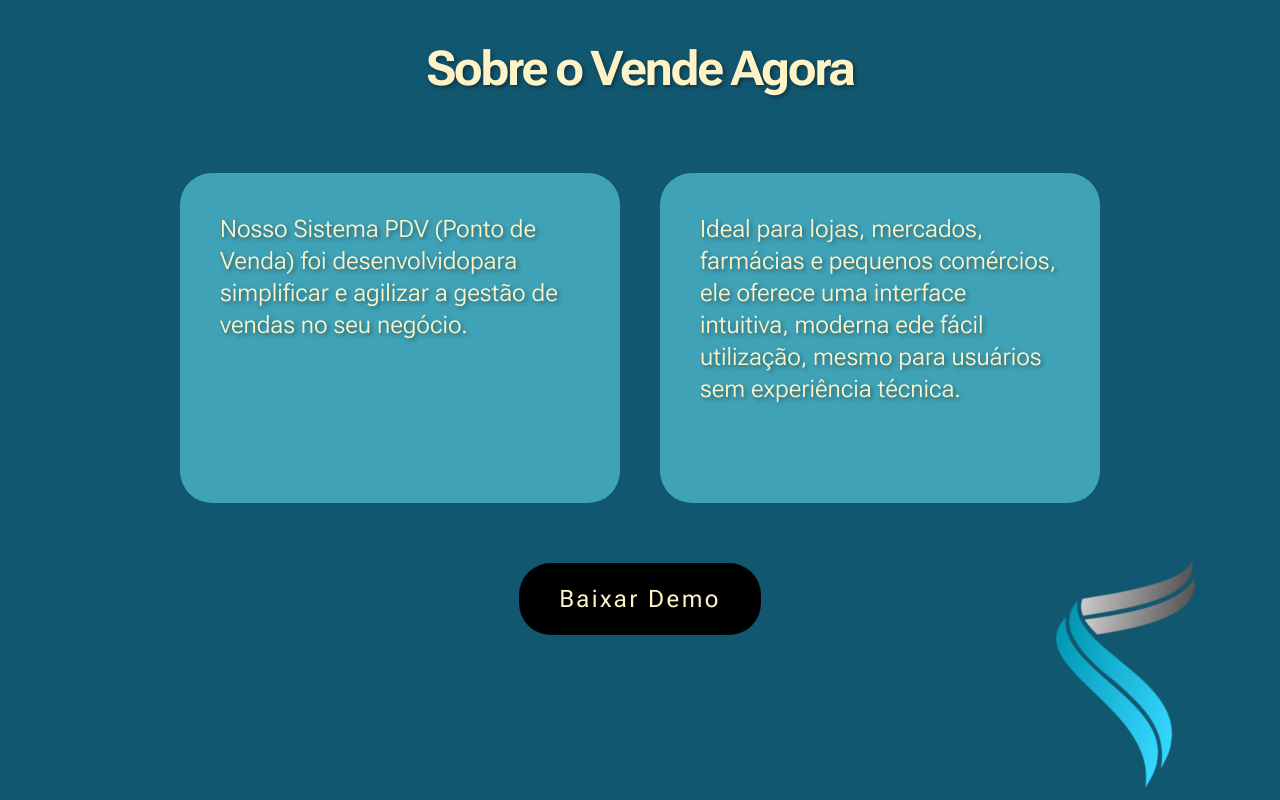
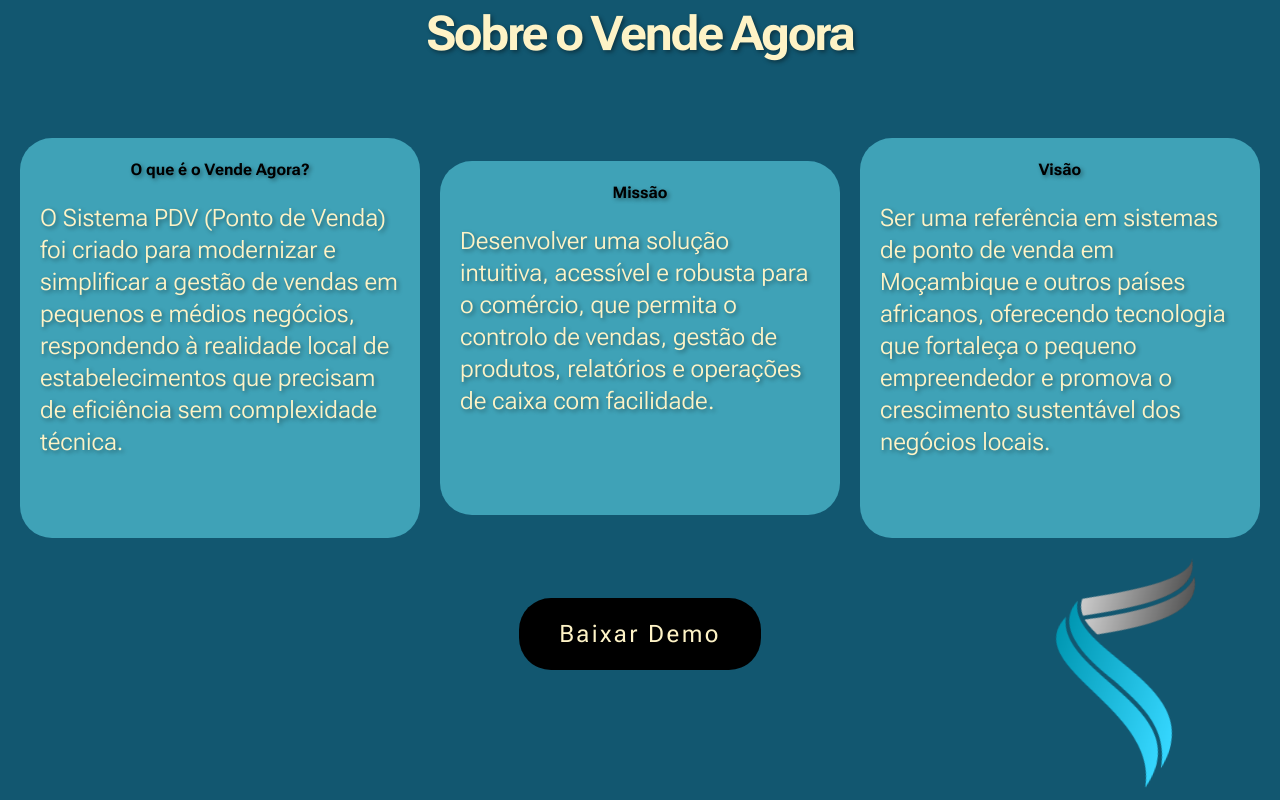
Before and after one commit to CafeNoCodigo/LANDING_PAGE_POINT_OF_SALE_SYSTEM, a React (Vite) app: page / in a window 1280 px wide. Shown: the part 860-1660 px from the top of the page. Built offline with nearby package versions, Linux system fonts and the light colour scheme.

Commit message:
Added footer and some refactor to the entire code

```diff
--- a/src/App.jsx
+++ b/src/App.jsx
@@ -17,6 +17,7 @@
     <Resources_Payment />
     <Report />
     <Contact />
+    <Footer />
     </>
   )
 
--- a/src/index.js
+++ b/src/index.js
@@ -1,4 +1,4 @@
-export const resourcesData = [
+const resourcesData = [
   {
     title: "Simplicidade",
     img: "/images/logos/simple.png",
@@ -19,16 +19,23 @@
   },
 ];
 
-export const about = [
+const about = [
   {
-    text: "Nosso Sistema PDV (Ponto de Venda) foi desenvolvidopara simplificar e agilizar a gestão de vendas no seu negócio."
+    title: "O que é o Vende Agora?",
+    text: "O Sistema PDV (Ponto de Venda) foi criado para modernizar e simplificar a gestão de vendas em pequenos e médios negócios, respondendo à realidade local de estabelecimentos que precisam de eficiência sem complexidade técnica."
   },
   {
-    text: "Ideal para lojas, mercados, farmácias e pequenos comércios, ele oferece uma interface intuitiva, moderna ede fácil utilização, mesmo para usuários sem experiência técnica."
+    title: 'Missão',
+    text: "Desenvolver uma solução intuitiva, acessível e robusta para o comércio, que permita o controlo de vendas, gestão de produtos, relatórios e operações de caixa com facilidade."
   },
+  {
+    title: "Visão",
+    text: "Ser uma referência em sistemas de ponto de venda em Moçambique e outros países africanos, oferecendo tecnologia que fortaleça o pequeno empreendedor e promova o crescimento sustentável dos negócios locais."
+  }
 ];
 
-export const contact = {
+
+const contact = {
   tel: "+258 834-681-798",
   email: "fpscomerce@gmail.com",
   linkedin_img: "/images/linkedin.svg",
@@ -40,7 +47,7 @@
   x: "https://x.com/MainatoFabiao"
 };
 
-export const report = [
+const report = [
   {
     text: "'Desde que começámos a usar este sistema, as nossas vendas ficaram muito mais organizadas. O controlo de estoque e os relatórios em PDF são uma mais-valia para o nosso negócio.'",
     author: "- Júlio Macano, Dono de Mercearia em Matola"
@@ -55,11 +62,36 @@
   },
 ];
 
-export const title = {
+const title = {
     about: "Sobre o Vende Agora",
     resources: "Principais Recursos",
     report: "Acompanhe Alguns Relatos",
     contact: "Fale Conosco"
 };
 
-export default resourcesData;
+const social =[
+  {
+    imgPath: "/images/linkedin.svg",
+    alt: "LinkedIn",
+    url: "https://www.linkedin.com/in/fabiao-chirindza-mainato/"
+  },
+  {
+    imgPath: "/images/whatsapp.svg",
+    alt: "Whatsapp",
+    url: "https://wa.me/258847455300?text=Olá,%20gostaria%20de%20saber%20mais%20sobre%20o%20sistema%20pdv."
+  },
+  {
+    imgPath: "/images/x.svg",
+    alt: "X",
+    url: "https://x.com/MainatoFabiao"
+  }
+]
+
+export default {
+  resourcesData,
+  about,
+  contact,
+  report,
+  title,
+  social
+};
--- a/src/sections/About.jsx
+++ b/src/sections/About.jsx
@@ -1,11 +1,11 @@
 import { useState } from "react"
-import { about, title } from '../index'
+import data from '../index'
 
-const About = () => {
+const  About = () => {
     const [hoveredIndex, setHoveredIndex] = useState( null );
 
   return (
-    <section id="about">
+    <section id="about px-5 py-5">
 
         <img
         src="/images/bg-element-blue.png"
@@ -14,22 +14,22 @@
         alt="Element decoration blue" />
         <div className='section section-layout'>
             <div className='text-center'>
-                <h1 className='h1 md:pb-20 pb-10 mt-10 md:mt-0 tracking-tighter text-shadow'>{ title.about }</h1>
-                    <div className="md:flex text-center items-center justify-center mx-5
-                                gap-10">
-                        {about.map((resource, index) => (
+                <h1 className='h1 md:pb-20 pb-10 mt-10 md:mt-0 tracking-tighter text-shadow'>{ data.title.about }</h1>
+                    <div className="md:flex text-center items-center justify-center gap-5">
+                        {data.about.map((resource, index) => (
                             <div
                                     className={`
                                     md:transform transition-all duration-500 ease-in-out
                                     cursor-pointer
                                     mb-15
-                                    md:px-5
                                     pt-5 pb-5
                                     md:rounded-4xl rounded-xl
                                     ${hoveredIndex !== null && hoveredIndex !== index ? "md:scale-95 md:opacity-40 md:bg-transparent bg-[var(--element-decoration)]" : "md:scale-100 md:opacity-100 bg-[var(--element-decoration)]"}`}
                                     key={index}
                                     onMouseEnter = {() => setHoveredIndex(index)}
                                     onMouseLeave={() => setHoveredIndex(null)}>
+                                <h2 className="h2 text-shadow about-h2 font-bold">
+                                    {resource.title}</h2>
                                 <p className="p text-shadow about-p font-light">
                                     {resource.text}
                                 </p>
--- a/src/sections/Contact.jsx
+++ b/src/sections/Contact.jsx
@@ -1,8 +1,8 @@
-import { contact, title } from '../index'
+import data from '../index';
 
 const Contact = () => {
   return (
-    <section id='contact' className='section'>
+    <section id='contact' className='section bg-amber-100'>
       <img
         src="/images/bg-element-yellow.png"
         className='element-decoration rotate-55 md:ml-0 ml-[-100px] mt-100 md:mt-140
@@ -23,25 +23,25 @@
 
       <div className='section-layout mt-15'>
         <div className='md:w-1/2 text-shadow-lg md:ml-10'>
-          <h1 className='h1 md:mb-20 mb-10'>{ title.contact }</h1>
+          <h1 className='h1 md:mb-20 mb-10 text-black'>{ data.title.contact }</h1>
           <div className='mb-10'>
             <div className='contact-info'>
-              <h1 className='h1 text-xl pr-5 font-light'>Telefone</h1>
-              <p className='text-lg'>{ contact.tel }</p>
+              <h1 className='h1 text-xl pr-5 font-light text-black'>Telefone</h1>
+              <p className='text-lg'>{ data.contact.tel }</p>
+            </div>
+            <div className='contact-info '>
+              <h1 className='h1 text-xl text-black pr-10 font-light'>E-mail</h1>
+              <p className='text-lg'>{ data.contact.email }</p>
             </div>
             <div className='contact-info'>
-              <h1 className='h1 text-xl pr-10 font-light'>E-mail</h1>
-              <p className='text-lg'>{ contact.email }</p>
-            </div>
-            <div className='contact-info'>
-              <h1 className='h1 text-xl pr-10 font-light'>Social</h1>
-              <a href={ contact.linkedin } target='_blank'><img src={ contact.linkedin_img } alt="Linkedin" /></a>
-              <a href={ contact.whatsapp } target='_blank'><img className="pr-5 pl-5" src={ contact.whatsapp_img } alt="Whatsapp" /></a>
-              <a href={ contact.x } target='_blank'><img src={ contact.x_img } alt="X" /></a>
+              <h1 className='h1 text-xl pr-10 font-light text-black'>Social</h1>
+              <a href={ data.contact.linkedin } target='_blank'><img src={ data.contact.linkedin_img } alt="Linkedin" /></a>
+              <a href={ data.contact.whatsapp } target='_blank'><img className="pr-5 pl-5" src={ data.contact.whatsapp_img } alt="Whatsapp" /></a>
+              <a href={ data.contact.x } target='_blank'><img src={ data.contact.x_img } alt="X" /></a>
             </div>
           </div>
         </div>
-        <div><img className='md:w-250 md:mt-20 relative' src={ contact.img } alt="Contact section" /></div>
+        <div><img className='md:w-250 md:mt-20 relative' src={ data.contact.img } alt="Contact section" /></div>
       </div>
     </section>
 
--- a/src/sections/Footer.jsx
+++ b/src/sections/Footer.jsx
@@ -1,9 +1,17 @@
-import React from 'react'
-
+import data from "../index";
+const year = new Date().getFullYear();
 const Footer = () => {
   return (
-    <footer className='relative w-full h-30 bg-[var(--element-decoration)]'>
-
+    <footer className='relative w-full h-40 bg-amber-100'>
+      <div className='flex flex-col items-center justify-center h-full text-white gap-1'>
+        <p className='text-sm text-black'>© {year} Point of Sale System. All rights reserved.</p>
+        <p className='text-xs text-black'>Made with ❤️ by Fabião Mainato</p>
+        <div className="flex items-center justify-center gap-3 mt-2">
+          {data.social.map((item) =>(
+            <a key={item.alt} href={item.url} target="_blank"><img src={item.imgPath} alt={item.alt} /></a>
+          ))}
+        </div>
+      </div>
     </footer>
   )
 }
--- a/src/sections/Hero.jsx
+++ b/src/sections/Hero.jsx
@@ -1,4 +1,5 @@
 import { motion } from "framer-motion";
+
 const Hero = () => {
   const handleClick = () => {
     const section = document.getElementById("about");
--- a/src/sections/NavBar.jsx
+++ b/src/sections/NavBar.jsx
@@ -1,5 +1,3 @@
-import React from 'react'
-
 const NavBar = () => {
   return (
     <div className='nav-bar bg-[rgba(0, 0, 0, 0.5)]'>
--- a/src/sections/Report.jsx
+++ b/src/sections/Report.jsx
@@ -1,16 +1,11 @@
-import { useState } from 'react'
-import { title, report } from '../index'
+import { useState } from 'react';
+import data from '../index';
 
 const Report = () => {
     const [hoveredIndex, setHoveredIndex] = useState( null );
 
   return (
     <section id="report" className='section-layout section mt-20 md:mt-0'>
-        <img
-        src="/images/bg-element-yellow.png"
-        className='element-decoration rotate-55 md:ml-0 ml-[-100px] mt-100 md:mt-120
-          md:hover:rotate-255 transition-all duration-750 ease-in-out'
-        alt="Element decoration yellow" />
 
         <img
         src="/images/bg-element-blue.png"
@@ -24,9 +19,9 @@
         alt="Element decoration blue" />
 
         <div>
-            <h1 className='h1 mb-10 text-center text-shadow-lg'>{ title.report }</h1>
+            <h1 className='h1 mb-10 text-center text-shadow-lg'>{ data.title.report }</h1>
             <div className='md:flex'>
-                { report.map((resource, index) =>
+                { data.report.map((resource, index) =>
                     <div key={ index }
                     className={`report-info transition-all duration-500 ease-in-out
                         ${ hoveredIndex !== null && hoveredIndex !== index ? "md:scale-95 md:opacity-40" : "opacity-100 scale-100"}`}
--- a/src/sections/Resources.jsx
+++ b/src/sections/Resources.jsx
@@ -1,5 +1,5 @@
 import { useState } from "react";
-import { resourcesData, title } from "../index";
+import data from "../index";
 
 const Resources = () => {
   const [hoveredIndex, setHoveredIndex] = useState(null);
@@ -7,9 +7,9 @@
   return (
     <section id="resources" className="section mt-15">
       <div className="">
-        <h1 className="h1 text-center md:text-5xl text-2xl">{ title.resources }</h1>
+        <h1 className="h1 text-center md:text-5xl text-2xl">{ data.title.resources }</h1>
         <div className="md:flex flex-row items-center justify-center mt-20 md:gap-5 p-2">
-          {resourcesData.map((resource, index) => (
+          {data.resourcesData.map((resource, index) => (
             <div
               key={index}
               className={`
--- a/src/sections/Resources_Payment.jsx
+++ b/src/sections/Resources_Payment.jsx
@@ -1,4 +1,4 @@
-import React, { useRef, useState, useEffect } from 'react';
+import { useRef, useState, useEffect } from 'react';
 
 const Resources_Payment = () => {
 
```
